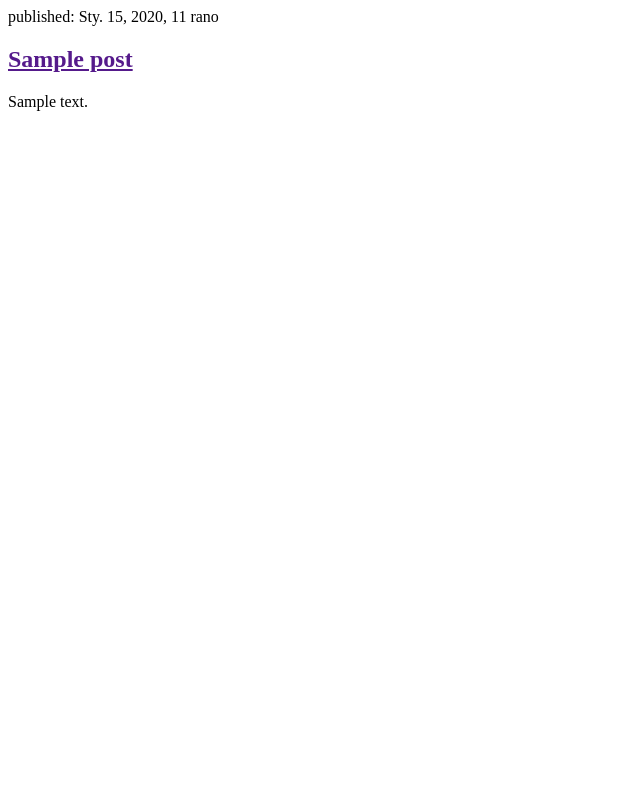
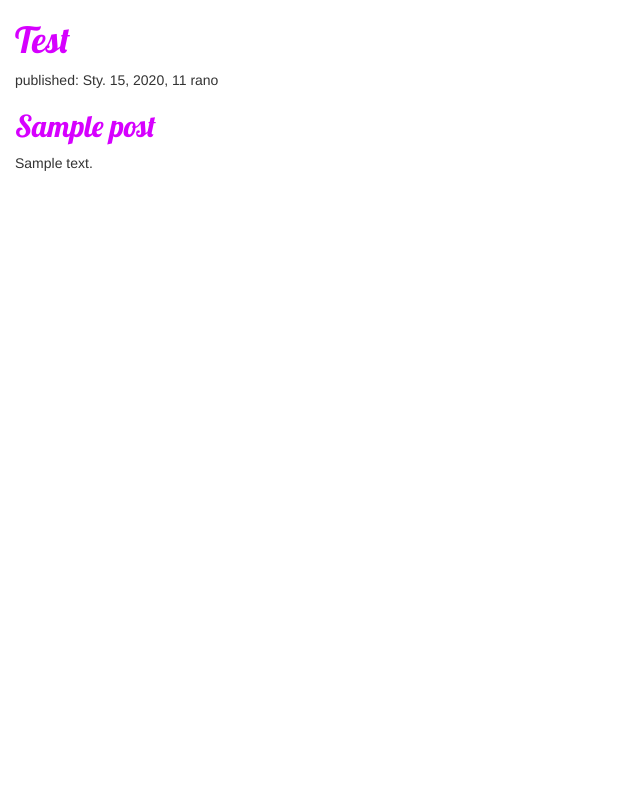
Before and after one commit to howkie1/Pierwsza-aplikacja-Django, a Django app: page / in a window 1280 px wide. Shown: the whole page, without its empty margins (0-640 px from the left). Run offline with Django 3.2, Linux system fonts and the light colour scheme; tables that the repository leaves empty hold one stand-in row (values such as "Sample post"); some libraries are stand-ins or nearby versions.

Commit message:
Dodanie czcionki itd

```diff
--- /dev/null
+++ b/blog/static/css/blog.css
@@ -0,0 +1,8 @@
+h1 a, h2 a {
+    color: #D600FF;
+font-family: 'Lobster';
+}
+
+body {
+    padding-left: 15px;
+}
--- a/blog/templates/blog/post_list.html
+++ b/blog/templates/blog/post_list.html
@@ -1,8 +1,18 @@
+{% load static %}
 <html>
     <head>
         <title>Testowy blog</title>
+        <link rel="stylesheet" href="//maxcdn.bootstrapcdn.com/bootstrap/3.2.0/css/bootstrap.min.css">
+        <link rel="stylesheet" href="//maxcdn.bootstrapcdn.com/bootstrap/3.2.0/css/bootstrap-theme.min.css">
+	<link href="//fonts.googleapis.com/css?family=Lobster&subset=latin,latin-ext" rel="stylesheet" type="text/css">
+
+
+        <link rel="stylesheet" href="{% static 'css/blog.css' %}">
     </head>
     <body>
+        <div>
+            <h1><a href="/">Test</a></h1>
+        </div>
 
         {% for post in posts %}
             <div>
@@ -11,7 +21,5 @@
                 <p>{{ post.text|linebreaksbr }}</p>
             </div>
         {% endfor %}
-
-
     </body>
 </html>
```
Lines whose indentation alone changed are shown as unchanged.
